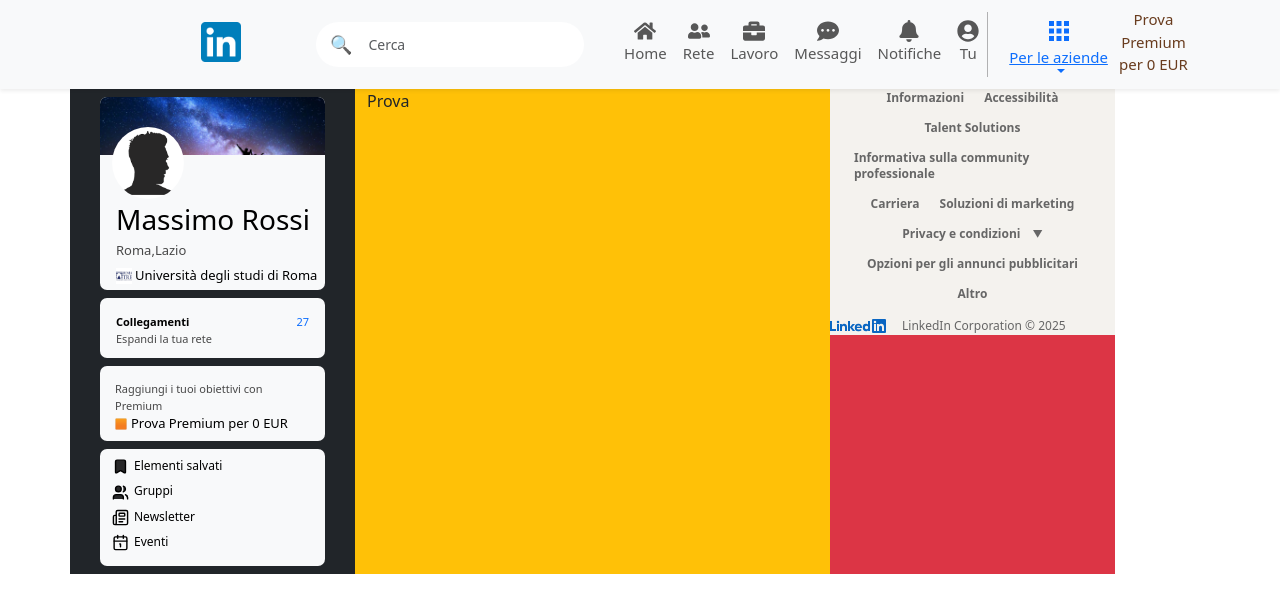
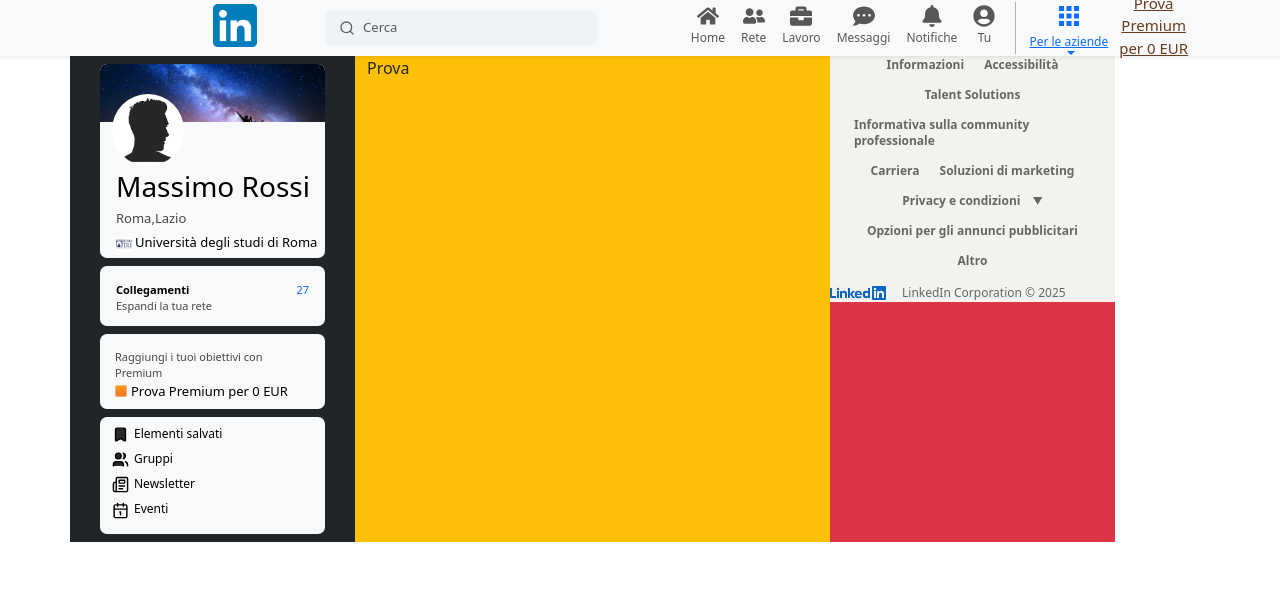
Before and after one commit to manuelpichiri/buildWeek4, a React (Vite) app in the folder buildweek4/: page / in a window 1280 px wide. Shown: the top 612 px of the page. Built offline with nearby package versions, Linux system fonts and the light colour scheme.

Commit message:
navbar-angelo2.0

```diff
--- a/buildweek4/src/components/customNavbar/NavbarLinkedin.css
+++ b/buildweek4/src/components/customNavbar/NavbarLinkedin.css
@@ -1,12 +1,13 @@
 .navbar-custom {
-  top: 0;
-  width: 100%;
-  background-color: #c5c5c5;
+  height: 56px;
+  padding: 0;
+  background-color: #ffffff;
 }
+
 
 .navbar-container {
   display: flex;
-  gap: 20px;
+  gap: 8px;
 }
 
 .linkedin-logo {
@@ -14,32 +15,39 @@
   margin-left: 60%;
 }
 
+
+
 .search-container {
   position: relative;
-  background-color: #ffffff;
-  border-radius: 50px;
-  padding: 6px 12px;
-  width: 300px;
+  background-color: #eef3f8;
+  border-radius: 6px;
+  height: 34px;
+  width: 280px;
+  padding: 0 12px;
   display: flex;
+  align-items: center;
 }
+
 
 .search-input {
   background: transparent !important;
   border: none !important;
   outline: none !important;
+  font-size: 13px;
+  padding: 0 0 0 26px !important;
   width: 100%;
-  padding-left: 40px !important;
-  font-size: 14px;
 }
+
 
 .search-icon {
   position: absolute;
   left: 14px;
   top: 50%;
   transform: translateY(-50%);
-  font-size: 18px;
   color: #5f5f5f;
+  pointer-events: none;
 }
+
 
 .search-icon {
   position: absolute;
@@ -52,7 +60,10 @@
 
 .container-items {
   border-right: 1px solid #00000049;
-  margin-right: 20px;
+  padding-right: 12px;
+  margin-right: 12px;
+  align-items: center;
+  height: 52px;
 }
 
 .navbar-item {
@@ -62,8 +73,10 @@
 }
 
 .navbar-item span {
-  font-size: 15px;
+  font-size: 12px;
+  margin-top: 2px;
 }
+
 
 .link-navbar {
   font-size: 15px;
@@ -71,4 +84,5 @@
   text-align: center;
   font-weight: lighter;
   width: 15%;
+  text-decoration: underline
 }
--- a/buildweek4/src/components/customNavbar/NavbarLinkedin.jsx
+++ b/buildweek4/src/components/customNavbar/NavbarLinkedin.jsx
@@ -1,5 +1,6 @@
 import { Navbar, Nav, Container, Form } from "react-bootstrap";
 import FormControl from "react-bootstrap/FormControl";
+import { Search } from "lucide-react";
 import "./NavBarLinkedin.css";
 import {
   FaHome,
@@ -30,13 +31,14 @@
           />
         </Navbar.Brand>
         <Form className="search-container d-flex align-items-center">
-          <span className="search-icon">🔍</span>
+          <Search className="search-icon" size={16} />
           <FormControl
             type="search"
             placeholder="Cerca"
             className="search-input"
           />
         </Form>
+
         <Navbar.Toggle aria-controls="navbar-menu" />
         <Navbar.Collapse id="navbar-menu" className="justify-content-end">
           <Nav className="container-items">
```
